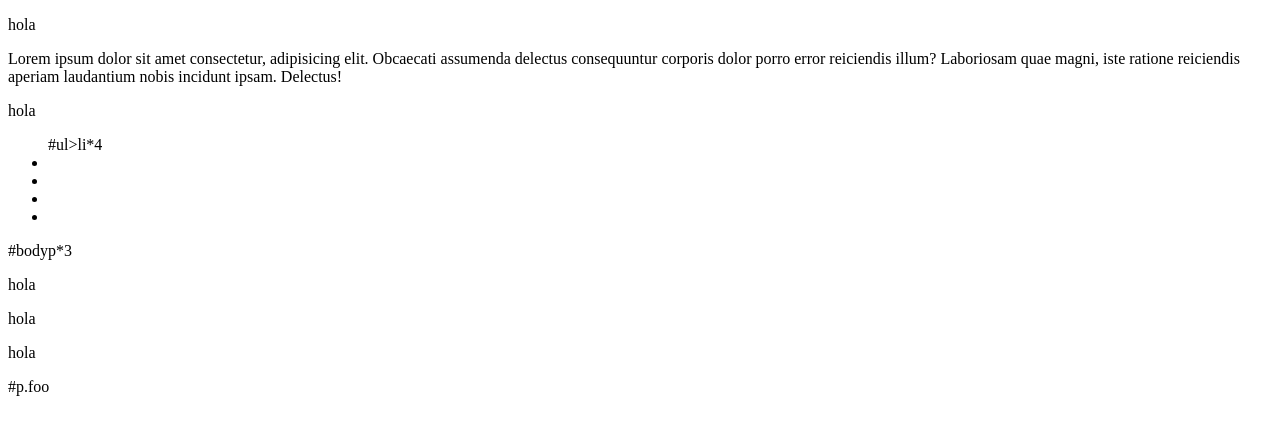
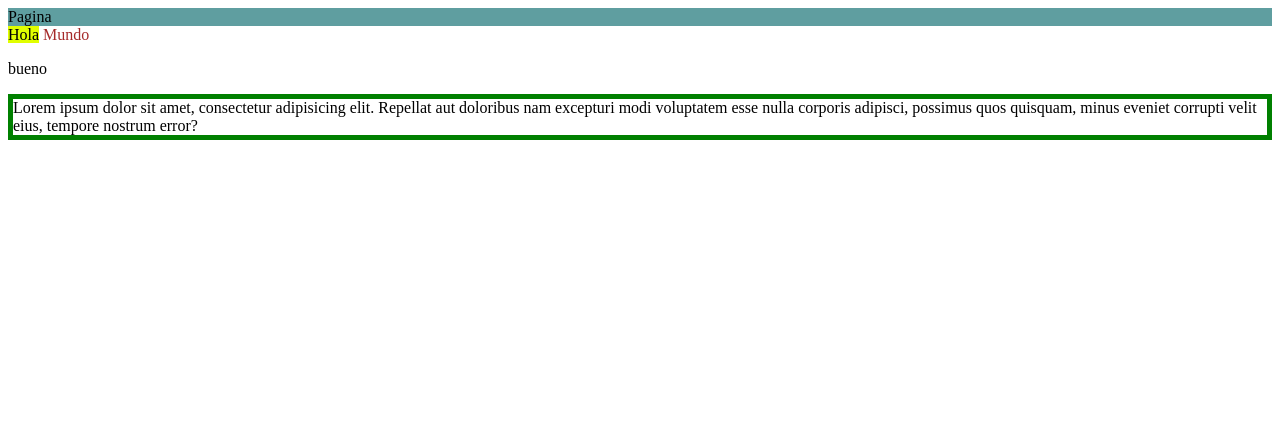
Before and after one commit to ASalinasVe/tallerTest_TW, a plain HTML site: page index.html in a window 1280 px wide. Drawn offline with Linux system fonts and the light colour scheme.

Commit message:
Primer Html

```diff
--- a/index.html
+++ b/index.html
@@ -5,24 +5,20 @@
     <title>Primera Pagina Web</title>
 </head>
 <body>
+    <!-- <div>
+        <h1 Gatitos>
+            <p bonitos ></p>
+        </h1>
+    </div> -->
 
-    <p>hola</p>
+    <div style="background-color: cadetblue;">
+        Pagina
+    </div>
+    <span style = "background-color: rgb(225, 255, 0);">Hola</span>
+    <span style="color: brown;">Mundo</span>
+    <p>bueno</p>
+    <p style="border: solid 5px green">Lorem ipsum dolor sit amet, consectetur adipisicing elit. Repellat aut doloribus nam excepturi modi voluptatem esse nulla corporis adipisci, possimus quos quisquam, minus eveniet corrupti velit eius, tempore nostrum error?</p>
 
-    <p>Lorem ipsum dolor sit amet consectetur, adipisicing elit. Obcaecati assumenda delectus consequuntur corporis dolor porro error reiciendis illum? Laboriosam quae magni, iste ratione reiciendis aperiam laudantium nobis incidunt ipsam. Delectus!</p>
-    <p>hola</p>
-
-    <ul> #ul>li*4
-        <li></li>
-        <li></li>
-        <li></li>
-        <li></li>
-    </ul>
-    <body> #bodyp*3
-        <p>hola</p>
-        <p>hola</p>
-        <p>hola</p>
-    </body>
-    <p class="foo"></p> #p.foo
 
 </body>
 </html>
```
